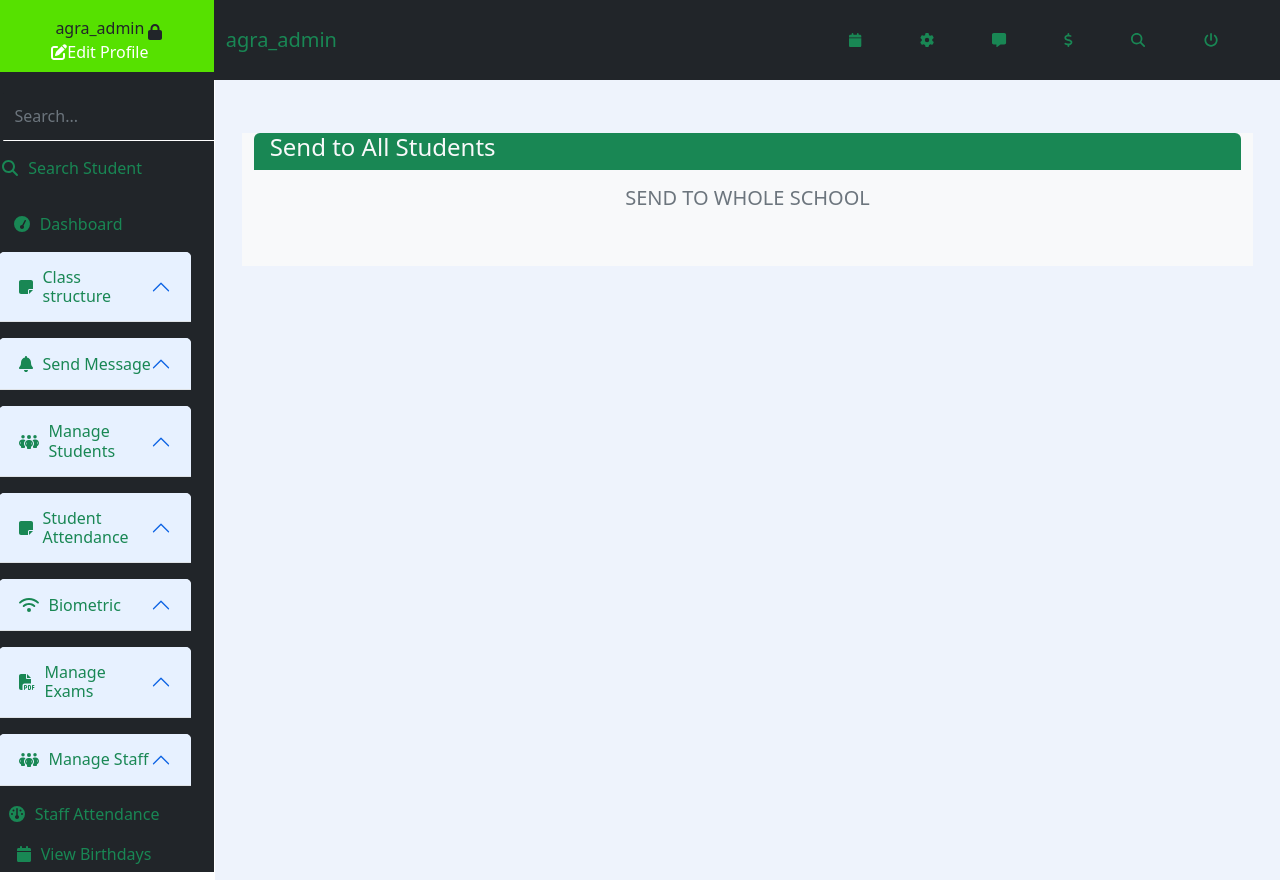
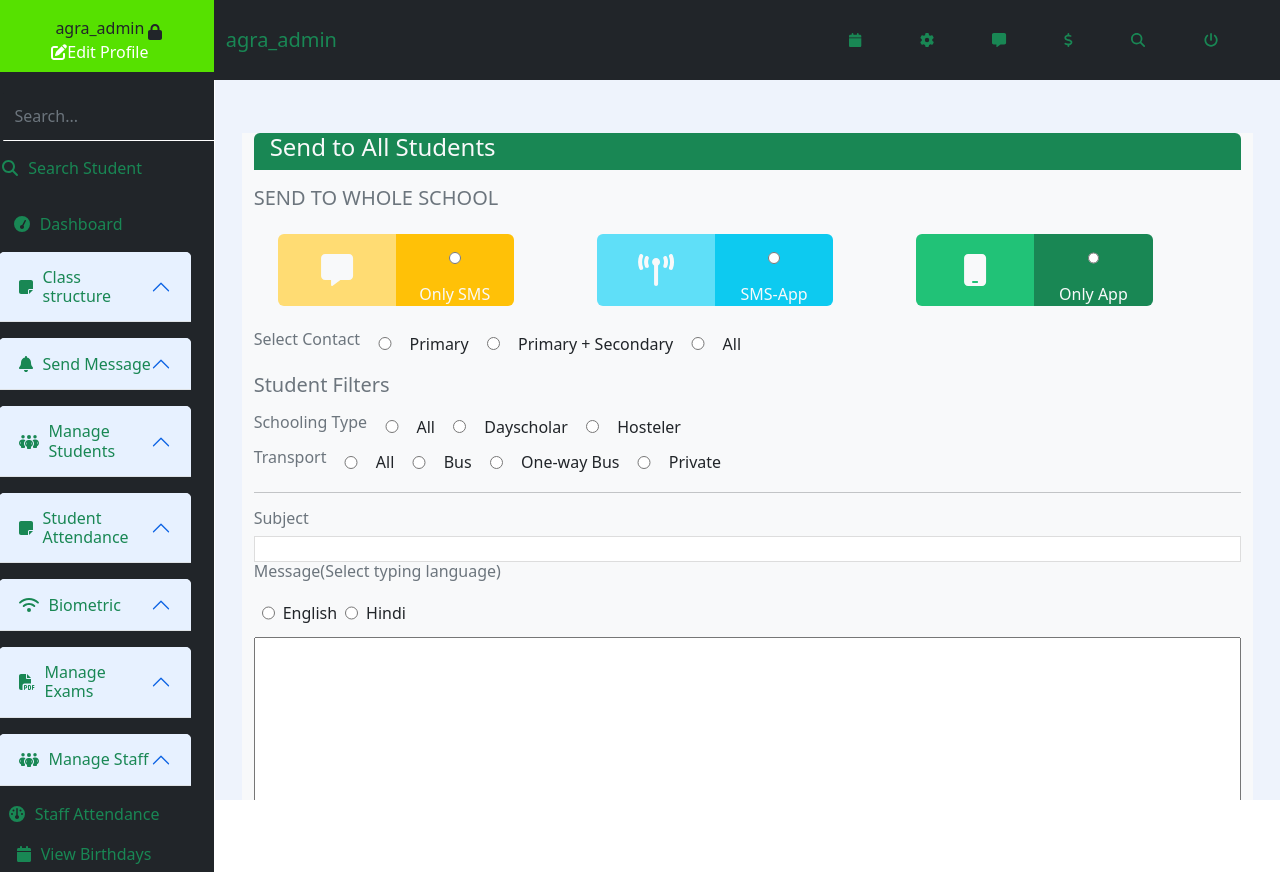
Before and after one commit to piyushshende/School-portal, a React (Create React App) app: page /Send_Message/All_Students in a window 1280 px wide. Built offline with nearby package versions, Linux system fonts and the light colour scheme.

Commit message:
Allstudents completed

```diff
--- a/src/App.js
+++ b/src/App.js
@@ -9,7 +9,7 @@ import School_details from './components/Class structure/School details/School_d
 import Classes from './components/Class structure/Classes/Classes';
 import Subject from './components/Class structure/Subjects/Subject';
 import Updateclassteacher from './components/Class structure/Class Teacher/Updateclassteacher';
-import Allstudents from './components/Send Message/Allstudents';
+import Allstudents from './components/Send Message/Allstudents/Allstudents';
 
 function App() {
   return (
--- a/src/commontoall.css
+++ b/src/commontoall.css
@@ -3,8 +3,8 @@
     left: 16.8%;
     top: 10%;
     width: 83.2%;
-    height: 100vh;
-    overflow-y: scroll;
+    height: 90%;
+    overflow: auto;
     background: #eef3fc;
 }
 
@@ -108,6 +108,18 @@
     height: 110%;
 }
 
+.bg-lightwarning {
+    background-color: #ffdc73;
+}
+
+.bg-lightinfo {
+    background-color: #5fdff8;
+}
+
+.bg-lightsuccess {
+    background-color: #21c277
+}
+
 @media(max-width:900px) {
     .commontoall {
         position: relative;
--- a/src/components/Send Message/Allstudents.js
+++ /dev/null
@@ -1,26 +0,0 @@
-import React from "react";
-import '../../commontoall.css'
-
-const Allstudents = () => {
-    return (
-        <React.Fragment>
-            <div className="commontoall">
-                <div className="container W-95 bg-light pb-5">
-                    <div className="bg-success W-100 text-light d-flex justify-content-start rounded-top">
-                        <h4 className="h4 mx-3">Send to All Students</h4>
-                    </div>
-                    <div className="mt-3 d-flex flex-column">
-                        <h5 className="text-secondary">SEND TO WHOLE SCHOOL</h5>
-                        <div>
-
-
-                        </div>
-                    </div>
-
-                </div>
-            </div>
-        </React.Fragment>
-    )
-}
-
-export default Allstudents;
--- /dev/null
+++ b/src/components/Send Message/Allstudents/Allstudents.js
@@ -0,0 +1,34 @@
+import React from "react";
+import '../../../commontoall.css'
+import './allstudents.css'
+import Selectcontact from "../Selectcontact";
+import Studentfilters from "../Studentfilters";
+import Mail from "../Mail";
+
+import Card from "../Card";
+const Allstudents = () => {
+    return (
+        <React.Fragment>
+            <div className="commontoall">
+                <div className="container W-95 bg-light pb-4">
+                    <div className="bg-success W-100 text-light d-flex justify-content-start rounded-top">
+                        <h4 className="h4 mx-3">Send to All Students</h4>
+                    </div>
+                    <div className="mt-3 d-flex flex-column">
+                        <h5 className="text-secondary d-flex flex-start">SEND TO WHOLE SCHOOL</h5>
+                        <Card/>
+                        <Selectcontact/>
+                        <Studentfilters/>
+
+                        <hr />
+
+                        <Mail/>
+                    </div>
+
+                </div>
+            </div>
+        </React.Fragment>
+    )
+}
+
+export default Allstudents;
--- /dev/null
+++ b/src/components/Send Message/Card.js
@@ -0,0 +1,43 @@
+import React from "react";
+import { FontAwesomeIcon } from "@fortawesome/react-fontawesome";
+import { faMessage } from "@fortawesome/free-solid-svg-icons";
+import { faTowerBroadcast } from "@fortawesome/free-solid-svg-icons";
+import { faMobile } from "@fortawesome/free-solid-svg-icons";
+const Card = ()=>{
+    return(
+        <div className="cards d-flex row mt-3 flex-start">
+                            <div className="yellow d-flex col">
+                                <div className="d-flex flex-column justify-content-center W-40 bg-lightwarning rounded-start">
+                                    <FontAwesomeIcon icon={faMessage} className="text-light W-100 fa-2x" />
+                                </div>
+                                <div className="d-flex flex-column justify-content-center align-items-center W-40 bg-warning rounded-end">
+                                    <input type="radio" value="onlySMS" className="W-10" name="what_to_send"/>
+                                    <label htmlFor="onlySMS" className="fs-6 text-light">Only SMS</label>
+                                </div>
+                            </div>
+
+                            <div className="yellow d-flex col">
+                                <div className="d-flex flex-column justify-content-center W-40 bg-lightinfo rounded-start">
+                                    <FontAwesomeIcon icon={faTowerBroadcast} className="text-light W-100 fa-2x" />
+                                </div>
+                                <div className="d-flex flex-column justify-content-center align-items-center W-40 bg-info rounded-end">
+                                    <input type="radio" value="SMS-App" className="W-10" name="what_to_send"/>
+                                    <label htmlFor="SMS-App" className="fs-6 text-light">SMS-App</label>
+                                </div>
+                            </div>
+
+                            <div className="yellow d-flex col">
+                                <div className="d-flex flex-column justify-content-center W-40 bg-lightsuccess rounded-start">
+                                    <FontAwesomeIcon icon={faMobile} className="text-light W-100 fa-2x" />
+                                </div>
+                                <div className="d-flex flex-column justify-content-center align-items-center W-40 bg-success rounded-end">
+                                    <input type="radio" value="onlyApp" className="W-10" name="what_to_send"/>
+                                    <label htmlFor="onlyApp" className="fs-6 text-light">Only App</label>
+                                </div>
+                            </div>
+
+                        </div>
+    )
+}
+
+export default Card;
--- /dev/null
+++ b/src/components/Send Message/Mail.js
@@ -0,0 +1,30 @@
+import React from "react";
+
+const Mail = () => {
+    return (
+        <div className="mail d-flex flex-column justify-content-start align-items-start">
+            <h6 className="text-secondary">Subject</h6>
+            <input type="text" className="H-10 w-100" />
+
+            <h6 className="text-secondary">Message(Select typing language)</h6>
+
+            <div className="d-flex align-items-center">
+                <input type="radio" value="language" className="W-10 mx-2" name="language" />
+                <label htmlFor="language" className="fs-6">English</label>
+
+                <input type="radio" value="language" className="W-10 mx-2" name="language" />
+                <label htmlFor="language" className="fs-6">Hindi</label>
+            </div>
+            <textarea name="" id="" cols="30" rows="10" className="w-100"></textarea>
+
+            <h6 className="text-secondary mt-2">Attachments</h6>
+            <input type="file" className="btn btn-primary" />
+            <div className="d-flex align-items-end justify-content-end w-100 mt-3">
+                <button type="button" class="btn btn-success w-auto rounded-pill">Send</button>
+            </div>
+
+        </div>
+    )
+}
+
+export default Mail;
--- /dev/null
+++ b/src/components/Send Message/Selectcontact.js
@@ -0,0 +1,22 @@
+import React from "react";
+import '../../commontoall.css'
+
+
+const Selectcontact = () => {
+    return (
+        <div className="d-flex align-items-center mt-4 ">
+            <h6 className="text-secondary">Select Contact</h6>
+
+            <input type="radio" name="selectcontact" value="" className="W-5 h-50" />
+            <label htmlFor="primary" className="">Primary</label>
+
+            <input type="radio" name="selectcontact" value="" className="W-5 h-50" />
+            <label htmlFor="primary+secondary" ClassName="">Primary + Secondary</label>
+
+            <input type="radio" name="selectcontact" value="" className="W-5 h-50" />
+            <label htmlFor="all">All</label>
+
+        </div>
+    )
+}
+export default Selectcontact;
--- /dev/null
+++ b/src/components/Send Message/Studentfilters.js
@@ -0,0 +1,36 @@
+import React from "react";
+
+const Studentfilters = () => {
+    return (
+        <div className="mt-3">
+            <h5 className="text-secondary d-flex flex-start">Student Filters</h5>
+            <div className="d-flex align-items-center mt-3">
+                <h6 className="text-secondary ">Schooling Type</h6>
+                <input type="radio" name="schoolingtype" value="All" className="W-5 h-50" />
+                <label htmlFor="All" className="">All</label>
+
+                <input type="radio" name="schoolingtype" value="Dayscholar" className="W-5 h-50" />
+                <label htmlFor="Dayscholar" ClassName="">Dayscholar</label>
+
+                <input type="radio" name="schoolingtype" value="Hosteler" className="W-5 h-50" />
+                <label htmlFor="Hosteler">Hosteler</label>
+            </div>
+            <div className="d-flex align-items-center mt-2">
+                <h6 className="text-secondary">Transport</h6>
+                <input type="radio" name="Transport" value="All" className="W-5 h-50" />
+                <label htmlFor="All" className="">All</label>
+
+                <input type="radio" name="Transport" value="bus" className="W-5 h-50" />
+                <label htmlFor="bus" ClassName="">Bus</label>
+
+                <input type="radio" name="Transport" value="one-way" className="W-5 h-50" />
+                <label htmlFor="one-way">One-way Bus</label>
+
+                <input type="radio" name="Transport" value="private" className="W-5 h-50" />
+                <label htmlFor="private">Private</label>
+            </div>
+        </div>
+    )
+}
+
+export default Studentfilters;
```
Also changed, not shown: src/components/Send Message/Allstudents/allstudents.css (added).
